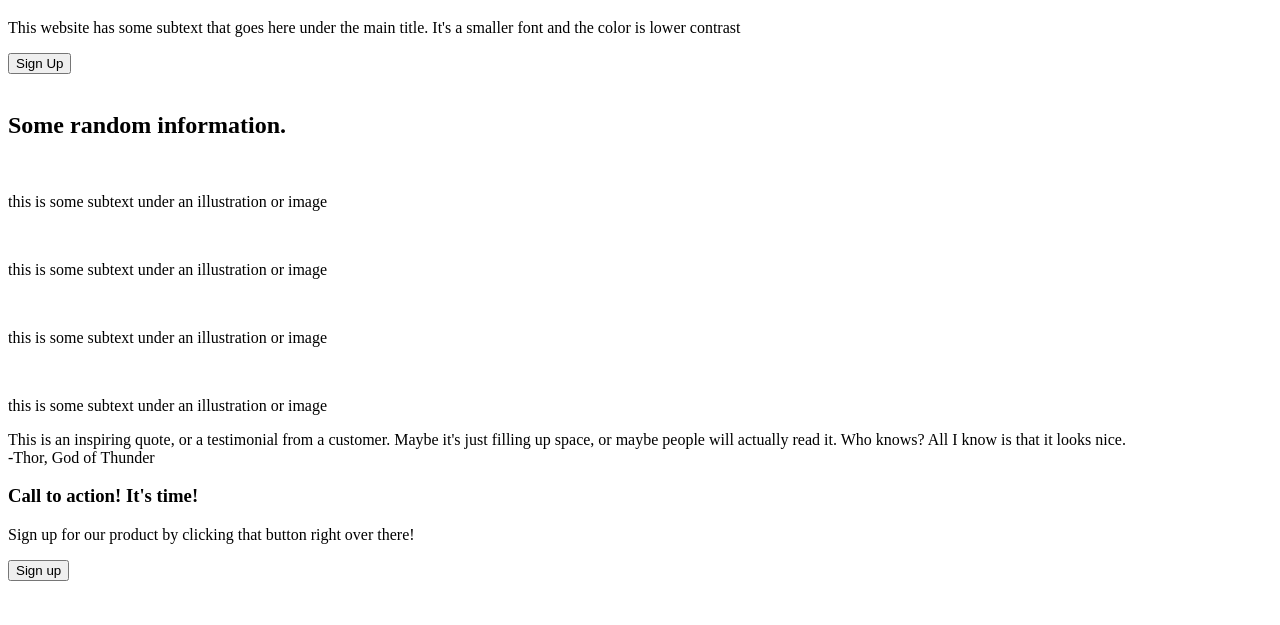
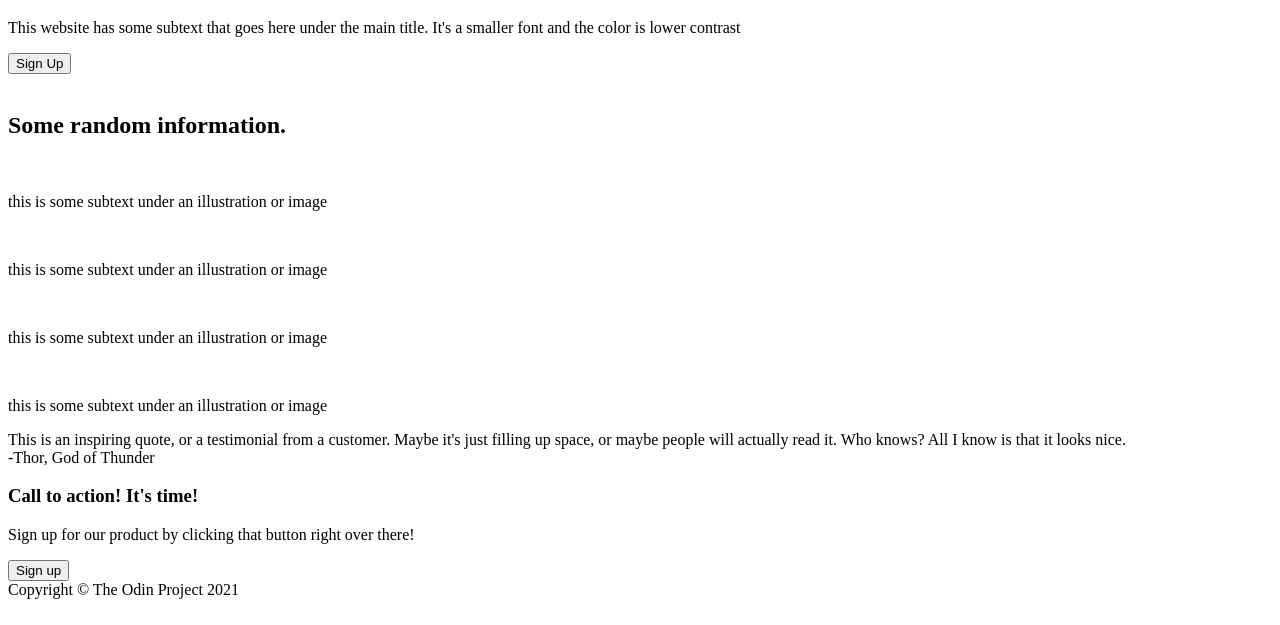
Before and after one commit to hamiltonsouza/odin-landing-page, a plain HTML site: page index.html in a window 1280 px wide. Shown: the part 175-800 px from the top of the page. Drawn offline with Linux system fonts and the light colour scheme.

Commit message:
Add footer html

```diff
--- a/index.html
+++ b/index.html
@@ -60,7 +60,7 @@
             </div>
         </div>
         <div class="footer">
-
+            <div class="footer-text">Copyright &copy; The Odin Project 2021</div>
         </div>
     </body>
 </html>
```
